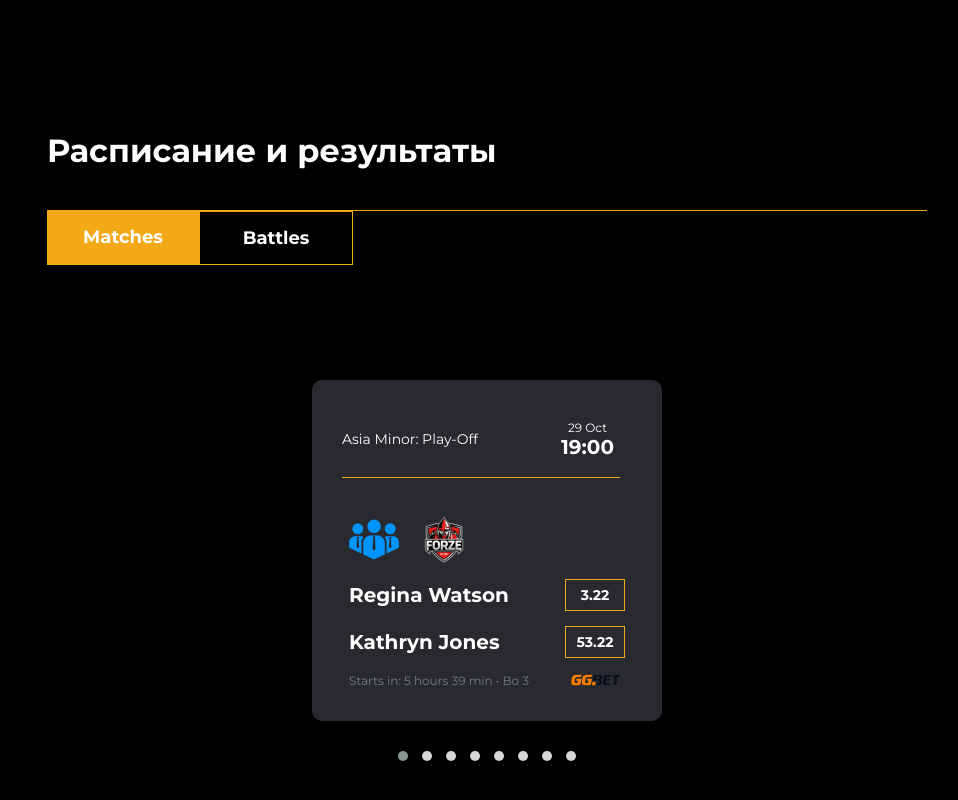
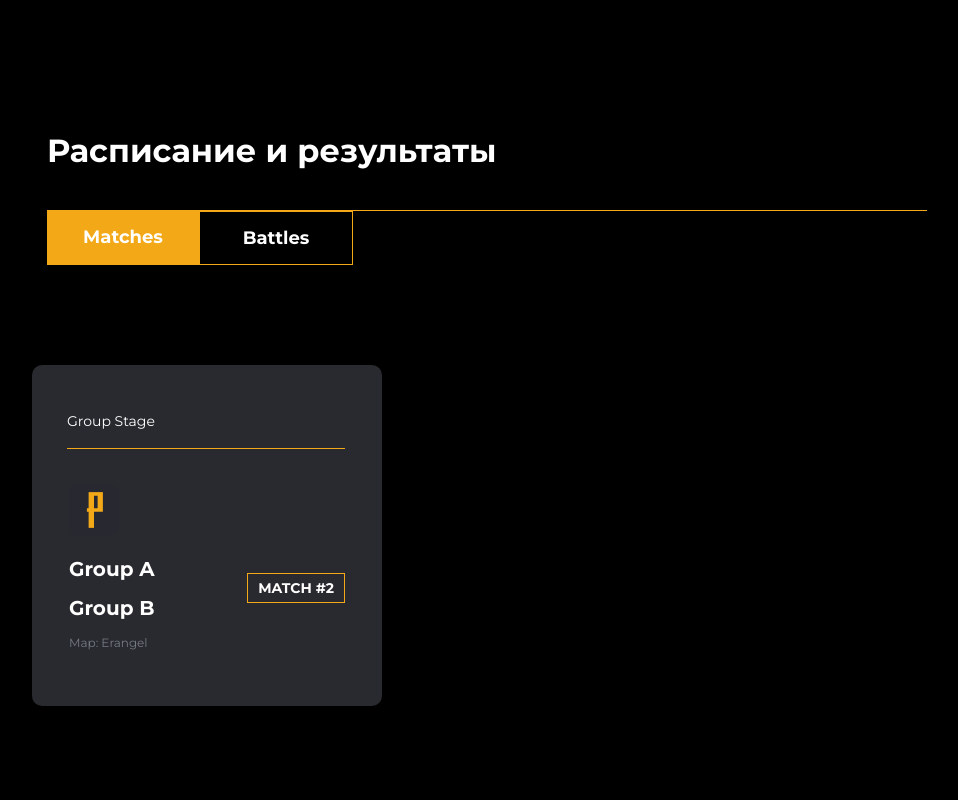
Before and after one commit to titoan/IT-Web-Studio, a website: page public/index.html in a window 1280 px wide. Shown: the part 1107-1907 px from the top of the page, without its empty margins (153-1111 px from the left). Drawn offline with nearby package versions, Linux system fonts and the light colour scheme.

Commit message:
card-battles, js minor fix

```diff
--- a/public/index.html
+++ b/public/index.html
@@ -61,8 +61,8 @@
             </div>
         </div>
         <div class="cards">
-                <div class="container">
-                    <div class="owl-carousel owl-theme">
+            <div class="tab-container">
+                <!-- <div class="owl-carousel owl-theme">
                     <div class="card" style="width:350px">
                         <div class="card__header">
                             <div class="row jc_space-between ai_center">
@@ -78,7 +78,7 @@
                             </div>
                         </div>
                         <div class="card__body">
-                                <div class="team-logo">
+                            <div class="card-logo">
                                 <div class="row">
                                     <div class="item">
                                         <img src="img/team-logo_1.png" alt="">
@@ -121,6 +121,58 @@
                             </div>
                         </div>
                     </div>
+                </div> -->
+
+                <div class="card card__battles">
+                    <div class="card__header">
+                        <div class="row jc_space-between ai_center">
+                            <div class="col">
+                                <div class="game-name">Group Stage</div>
+                            </div>
+                        </div>
+                    </div>
+
+                    <div class="card__body">
+                        <div class="card-logo">
+                            <div class="row">
+                                <div class="item">
+                                    <img src="img/card-battles-img_50x50.png" alt="">
+                                </div>
+                            </div>
+                        </div>
+
+                        <div class="coefficient">
+                            <div class="row jc_space-between ai_center">
+                                <div class="col">
+                                    <div class="row ai_center ">
+                                        <div class="coefficient__name">Group A</div>
+                                    </div>
+                                    <div class="row ai_center">
+                                        <div class="coefficient__name">Group B</div>
+                                    </div>
+                                </div>
+                                <div class="col">
+                                    <div class="coefficient__val">match #2</div>
+                                </div>
+                            </div>
+                        </div>
+
+                        <div class="card__time-info">
+                            <div class="row ai_center jc_space-between">
+                                <div class="item">Map: Erangel</div>
+                            </div>
+                        </div>
+                    </div>
+                    <div class="card__hover">
+                        <div class="card__hover__btn">
+                            <div class="row">
+                                <span class="play-ico"></span>
+                                <span>WHATCH LIVE</span>
+                            </div>
+
+                        </div>
+                    </div>
+                </div>
             </div>
         </div>
 
@@ -133,30 +185,13 @@
         integrity="sha256-/xUj+3OJU5yExlq6GSYGSHk7tPXikynS7ogEvDej/m4=" crossorigin="anonymous">
         </script>
     <script src="js/owl.carousel.min.js"></script>
+    <script src="js/main.js"></script>
 
     <script>
-        let parentItem = $('.cards > .container > .owl-carousel');
-        for(let i = 6; i >= 0; i--){
-            $('.card:first-child').clone().appendTo(parentItem);
-        }
+        mainFunctions.createCards();
+        mainFunctions.startOwlCarousel();
+    </script>
 
-        $('.owl-carousel').owlCarousel({
-            responsive:{
-                0:{
-                    items:1,
-                    center: true,
-                },
-                1366:{
-                    items:2,
-                    margin:10,
-                },
-                1820:{
-                    items:4,
-                }
-            },
-        });
-
-    </script>
 </body>
 
 </html>
--- a/public/js/main.js
+++ b/public/js/main.js
@@ -0,0 +1,29 @@
+let mainFunctions = {
+
+    createCards: function () {
+        console.log('dfdfdf')
+        let parentItem = $('.cards > .tab-container > .owl-carousel');
+        for (let i = 6; i >= 0; i--) {
+            $('.card:first-child').clone().appendTo(parentItem);
+        }
+    },
+
+    startOwlCarousel: function(){
+        console.log('dfdfdf')
+        $('.owl-carousel').owlCarousel({
+            responsive: {
+                0: {
+                    items: 1,
+                    center: true,
+                },
+                1366: {
+                    items: 2,
+                    margin: 10,
+                },
+                1820: {
+                    items: 4,
+                }
+            },
+        })
+    }
+}
--- a/src/js/main.js
+++ b/src/js/main.js
@@ -0,0 +1,29 @@
+let mainFunctions = {
+
+    createCards: function () {
+        console.log('dfdfdf')
+        let parentItem = $('.cards > .tab-container > .owl-carousel');
+        for (let i = 6; i >= 0; i--) {
+            $('.card:first-child').clone().appendTo(parentItem);
+        }
+    },
+
+    startOwlCarousel: function(){
+        console.log('dfdfdf')
+        $('.owl-carousel').owlCarousel({
+            responsive: {
+                0: {
+                    items: 1,
+                    center: true,
+                },
+                1366: {
+                    items: 2,
+                    margin: 10,
+                },
+                1820: {
+                    items: 4,
+                }
+            },
+        })
+    }
+}
--- a/src/sass/main.scss
+++ b/src/sass/main.scss
@@ -233,7 +233,7 @@ a{
         padding: 0 37px;
     }
 
-    .team-logo{
+    .card-logo{
         margin-bottom: 15px;
         .item{
             width: 50px;
@@ -312,6 +312,23 @@ a{
         }
     }
 
+    &__battles{
+        .card__header{
+            padding: 47px 35px 19px 35px;
+        }
+
+        .coefficient__val{
+            width: auto;
+            height: auto;
+            padding: 5px 10px;
+            text-transform: uppercase;
+        }
+
+        .card-logo{
+            margin-bottom: 22px;
+        }
+    }
+
 }
 
 
```
Also changed, not shown: src/index.html (+59 -24 lines), public/css/main.css, public/img/card-battles-img_50x50.png (added). Lines whose indentation alone changed are shown as unchanged.
